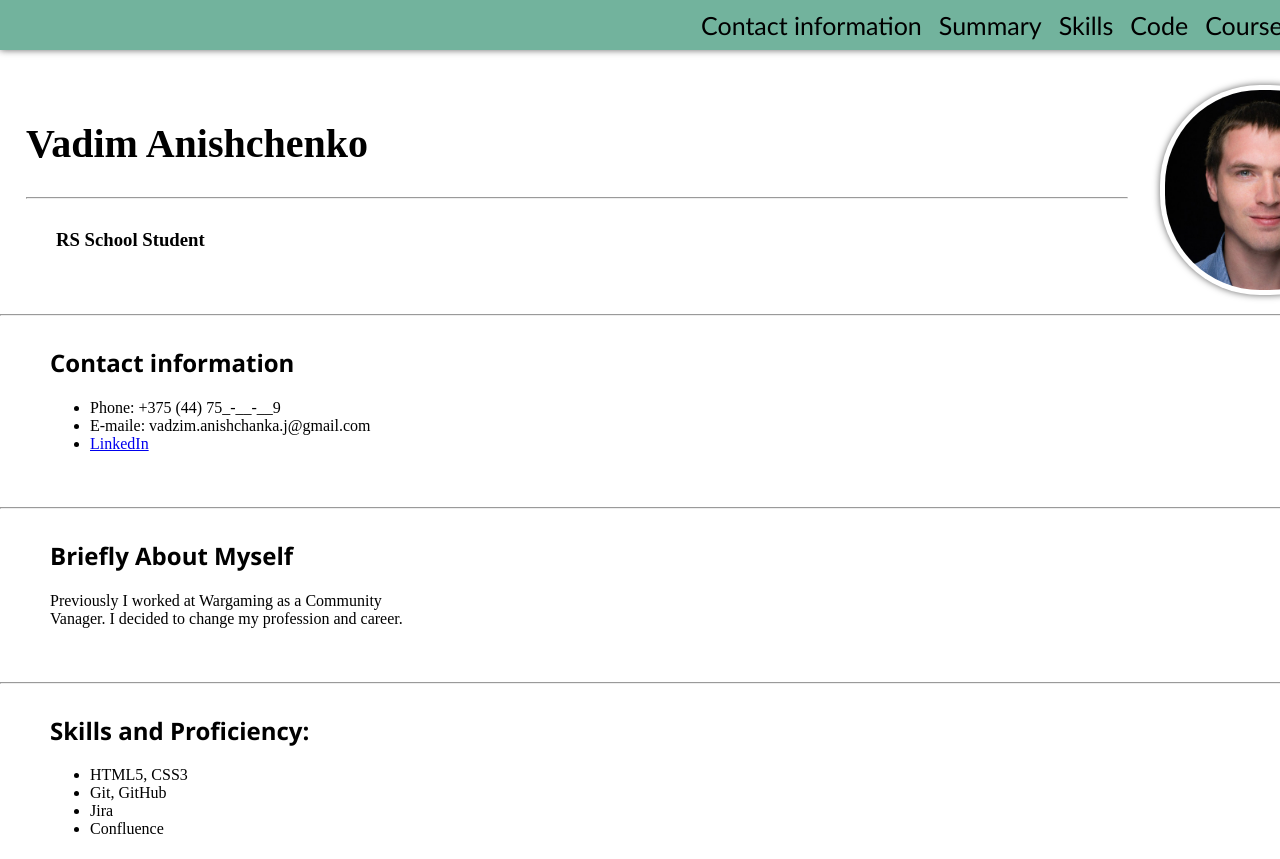
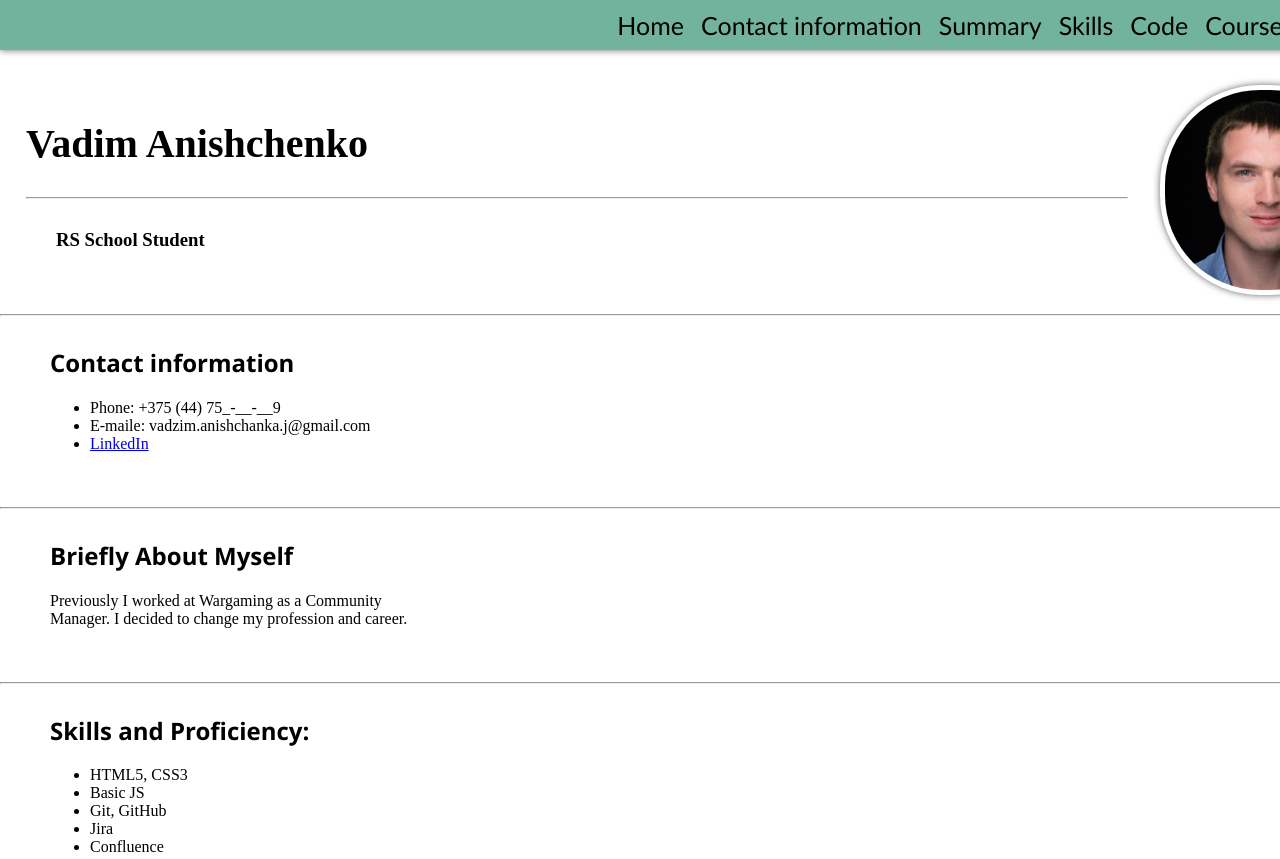
Before and after one commit to VadzimAJ/rsschool-cv, a plain HTML site: page index.html in a window 1280 px wide. Shown: the top 859 px of the page. Drawn offline with Linux system fonts and the light colour scheme.

Commit message:
feat: add new Skill in skill list

```diff
--- a/index.html
+++ b/index.html
@@ -11,6 +11,9 @@
     <header class="header">
             <nav class="nav">
                 <ul class="nav-list">
+                    <li class="nav-item">
+                        <a href="#home-anchor" class="nav-link">Home</a>
+                    </li>
                     <li class="nav-item">
                             <a href="#contact-inf-anchor" class="nav-link">Contact information</a>
                     </li>
@@ -33,7 +36,7 @@
             </nav>
     </header>
 
-    <main class="main">
+    <main class="main" id="home-anchor">
         <div class="main-container">
             <section class="section-profile" id="profile">
                 <img src="./assets/img/my_photo.jfif" alt="my photo" class="section-profile-logo">
@@ -55,14 +58,14 @@
                         <span itemprop="emaile">vadzim.anishchanka.j@gmail.com</span>
                    </li>
                    <li>
-                    <span itemprop="url"><a href="ttps://www.linkedin.com/in/vadim-anishchenko-bb5824155/">LinkedIn</a></span>
+                    <span itemprop="url"><a href="https://www.linkedin.com/in/vadim-anishchenko-bb5824155/">LinkedIn</a></span>
                </li>
                 </ul>
             </section>
             <hr>
             <section class="about-me" id="about-me-anchor">
                 <h2>Briefly About Myself</h2>
-                <p>Previously I worked at Wargaming as a Community Vanager. I decided to change my profession and career.</p>
+                <p>Previously I worked at Wargaming as a Community Manager. I decided to change my profession and career.</p>
 
             </section>
             <hr>
@@ -70,6 +73,7 @@
                 <h2>Skills and Proficiency:</h2>
                 <ul class="section_list">
                     <li class="section-item">HTML5, CSS3</li>
+                    <li class="section-item">Basic JS</li>
                     <li class="section-item">Git, GitHub</li>
                     <li class="section-item">Jira</li>
                     <li class="section-item">Confluence</li>
--- a/style.css
+++ b/style.css
@@ -1,3 +1,7 @@
+
+html{
+    scroll-behavior: smooth;
+  }
 
 body {
     width: 1440px;
@@ -20,7 +24,7 @@ section{
 .header {
     position: fixed;
     width: 1440px;
-    top: -16px; /* Фиксированное позиционирование */
+    top: -16px;
 }
 .main {
 margin-top: 50px;
@@ -59,7 +63,7 @@ footer {
 
 .nav-link{
     text-decoration: none;
-    color: black
+    color: black;
 }
 .section-profile{
     padding: 10px 40px 5px 6px;
```
